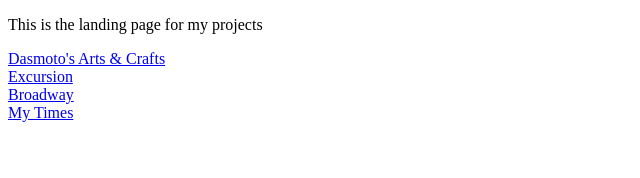
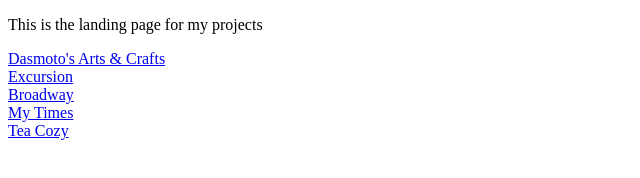
Before and after one commit to LunaNoxMoon/LunaNoxMoon.github.io, a plain HTML site: page index.html in a window 1280 px wide. Shown: the full height of the page, 0-640 px from the left. Drawn offline with Linux system fonts and the light colour scheme.

Commit message:
updated landing page

```diff
--- a/index.html
+++ b/index.html
@@ -11,6 +11,7 @@
   <a href="https://lunanoxmoon.github.io/Excursion/">Excursion</a><br>
   <a href="https://lunanoxmoon.github.io/Broadway/">Broadway</a><br>
   <a href="https://lunanoxmoon.github.io/My-Times/">My Times</a><br>
+  <a href="https://lunanoxmoon.github.io/Tea-Cozy/">Tea Cozy</a><br>
 </nav>
 
   </body>
```
Also changed, not shown: 1 other file.
